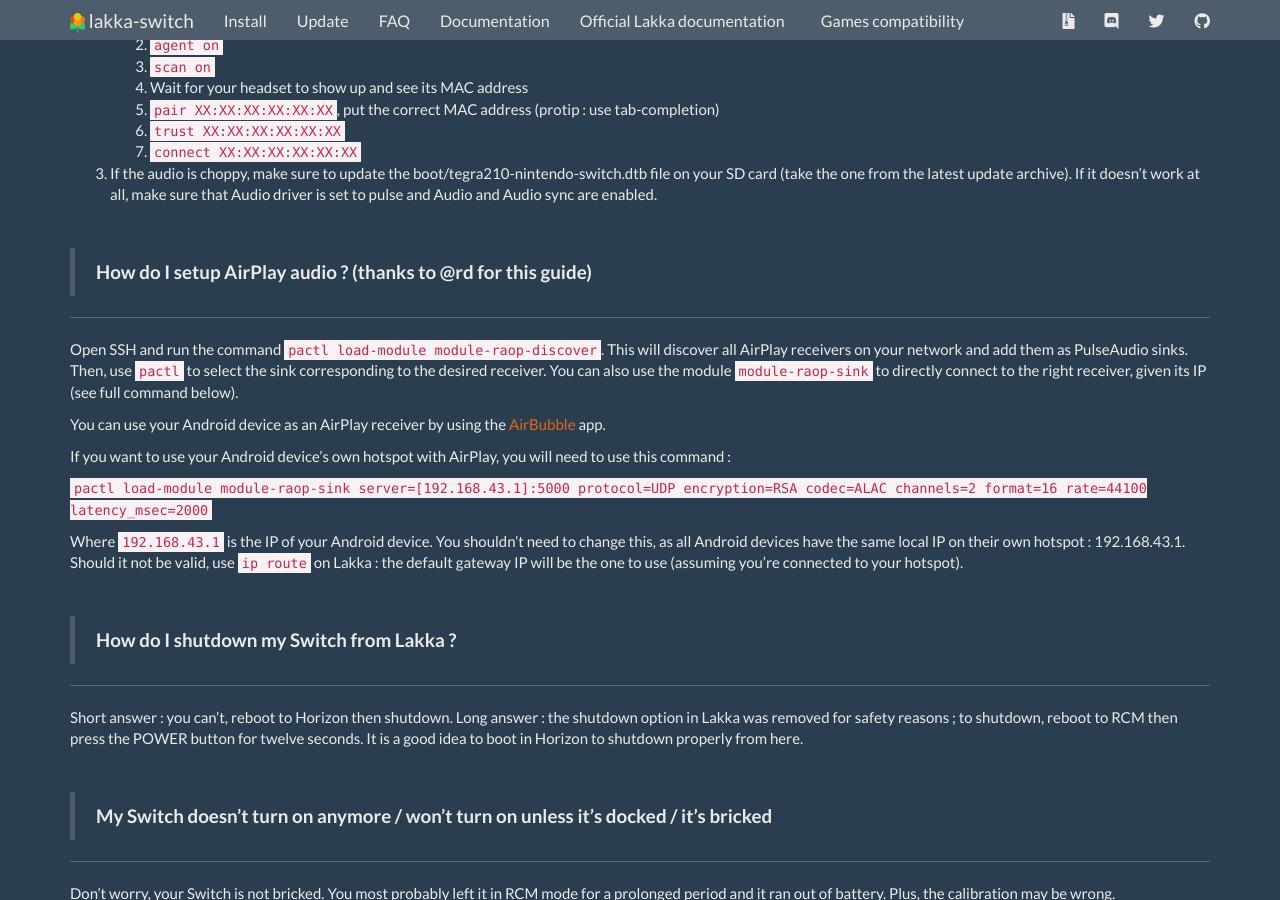
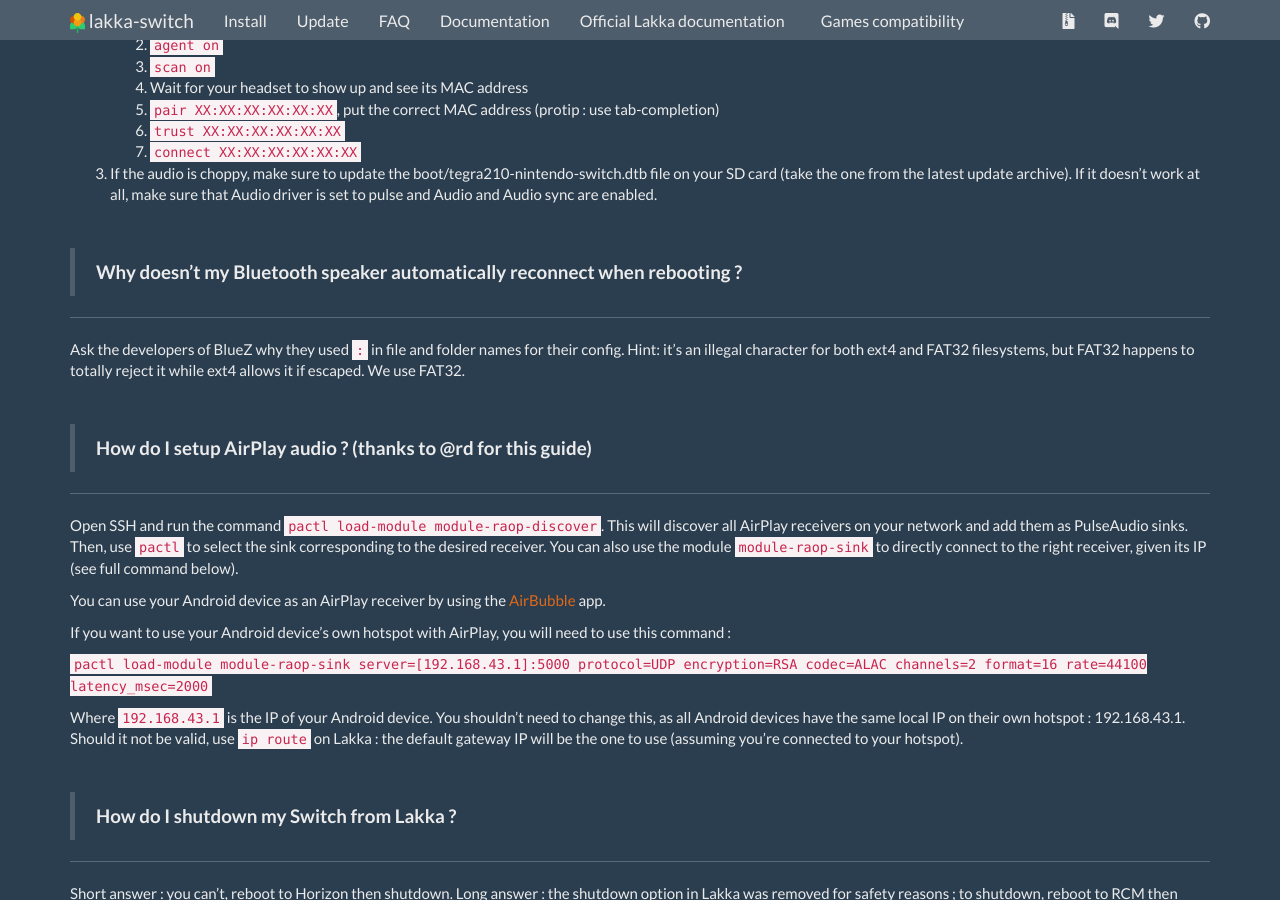
Before and after one commit to lakka-switch/documentation, a Jekyll site: the page built from faq.md, in a window 1280 px wide and 900 px high, scrolled down 2810 px. Built offline with Jekyll 4.4.1, drawn with Linux system fonts in a browser that asks for light colours; nearby versions of some CDN libraries.

Commit message:
Update faq.md

```diff
--- a/faq.md
+++ b/faq.md
@@ -113,6 +113,13 @@
     6. `trust XX:XX:XX:XX:XX:XX`
     7. `connect XX:XX:XX:XX:XX:XX`
 3. If the audio is choppy, make sure to update the boot/tegra210-nintendo-switch.dtb file on your SD card (take the one from the latest update archive). If it doesn't work at all, make sure that Audio driver is set to pulse and Audio and Audio sync are enabled.
+
+&nbsp;
+> **Why doesn't my Bluetooth speaker automatically reconnect when rebooting ?**
+
+***
+
+Ask the developers of BlueZ why they used `:` in file and folder names for their config. Hint: it's an illegal character for both ext4 and FAT32 filesystems, but FAT32 happens to totally reject it while ext4 allows it if escaped. We use FAT32.
 
 &nbsp;
 > **How do I setup AirPlay audio ? (thanks to @rd for this guide)**
```
